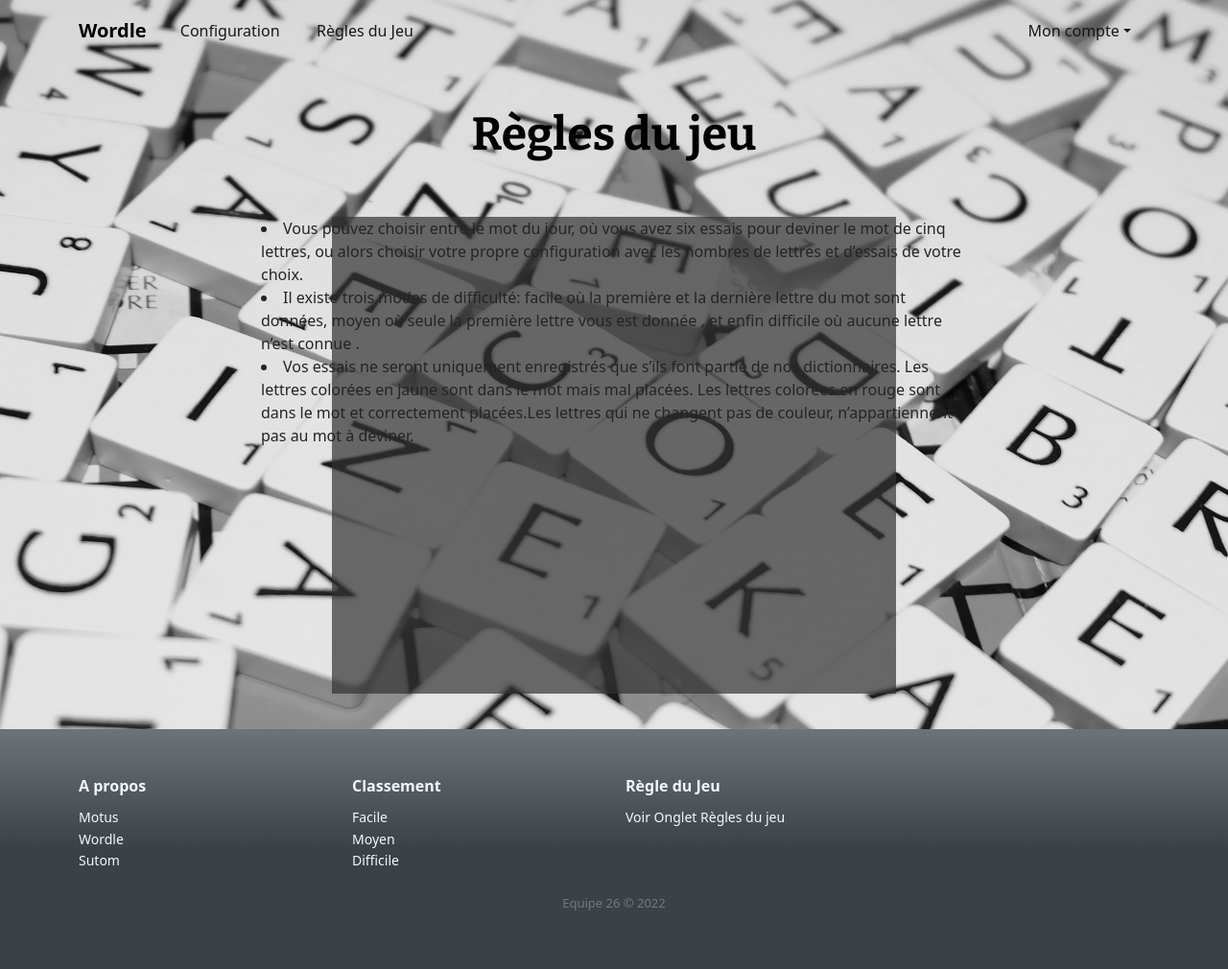
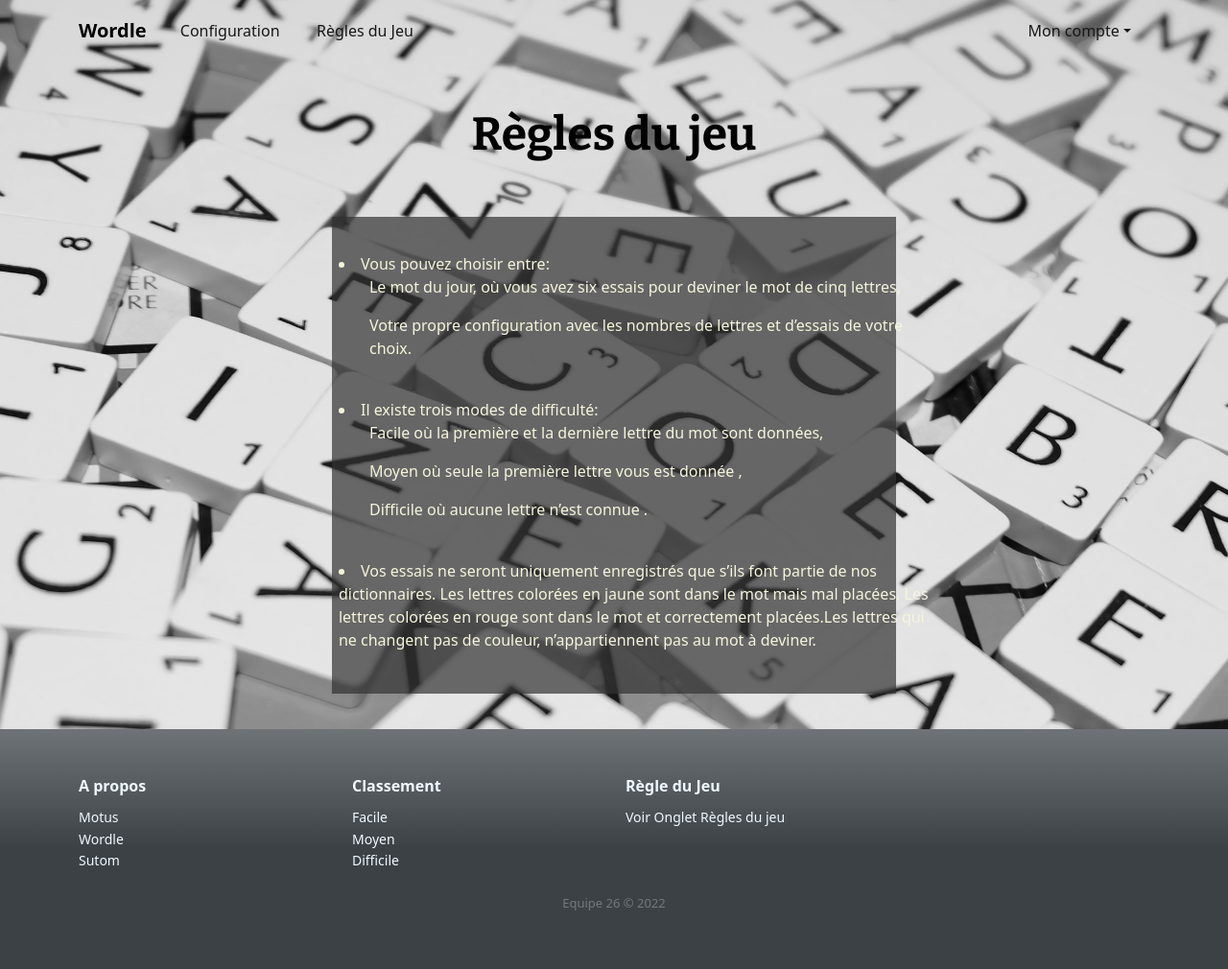
Before and after one commit to rouxmi/Wordle-Clone, a Flask app: page /regles in a window 1280 px wide. Shown: the whole page at 96% size. Run offline with Flask 2, Linux system fonts and the light colour scheme; some libraries are stand-ins or nearby versions.

Commit message:
centrage texte page regles du jeu

```diff
--- a/static/css/style.config.css
+++ b/static/css/style.config.css
@@ -54,6 +54,13 @@
   opacity: 1;
   color: rgb(210,210,210);
 
+}
+
+.regles{
+  position: absolute;
+  color:beige;
+  margin-top: 5%;
+  margin-left: 11%;
 }
 
 
--- a/templates/regles.html
+++ b/templates/regles.html
@@ -43,10 +43,10 @@
                 <h1 class="text-center" style="color: rgb(0, 0, 0);font-weight: bold;">Règles du jeu</h1>
                 <div class="ratio ratio-16x9">
                   <div class="background"></div>
-                  <div class="data">
-               <li> Vous pouvez choisir entre le mot du jour, où vous avez six essais pour deviner le mot de cinq lettres, ou alors choisir votre propre configuration avec les nombres de lettres et d’essais de votre choix.</li>
-               <li> Il existe trois modes de difficulté: facile où  la première et la dernière lettre du mot sont données, moyen où seule la première lettre vous est donnée , et enfin difficile où aucune lettre n’est connue .</li>
-               <li> Vos essais ne seront uniquement enregistrés que s’ils font partie de nos dictionnaires. Les lettres colorées en jaune sont dans le mot mais mal placées. Les lettres colorées en rouge sont dans le mot et correctement placées.Les lettres qui ne changent pas de couleur, n’appartiennent pas au mot à deviner.</li>
+                  <div class="regles">
+               <li> Vous pouvez choisir entre: <ul> Le mot du jour, où vous avez six essais pour deviner le mot de cinq lettres,</ul> <ul> Votre propre configuration avec les nombres de lettres et d’essais de votre</br> choix.</ul></li></br>
+               <li> Il existe trois modes de difficulté:<ul>Facile où  la première et la dernière lettre du mot sont données,</ul> <ul> Moyen où seule la première lettre vous est donnée ,</ul>  <ul> Difficile où aucune lettre n’est connue .</ul> </li></br>
+               <li> Vos essais ne seront uniquement enregistrés que s’ils font partie de nos </br>dictionnaires. Les lettres colorées en jaune sont dans le mot mais mal placées. Les </br> lettres colorées en rouge sont dans le mot et correctement placées.Les lettres qui </br> ne changent pas de couleur, n’appartiennent pas au mot à deviner.</li></br>
                 </div></div></div>
             </div>
          </div>
```
